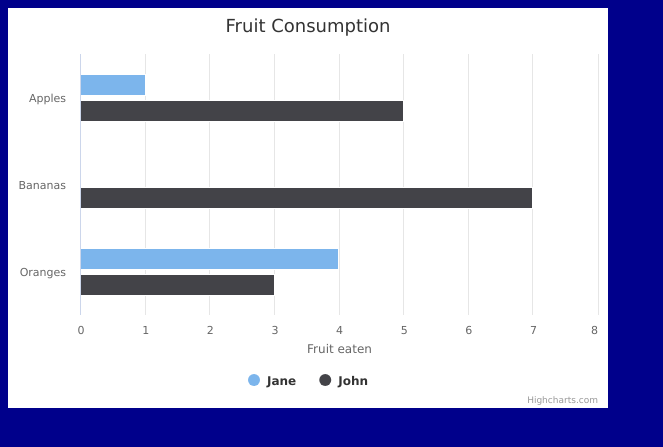
After one commit to dsiegler2000/vfr_metar_board, a Flask app: page /chart_testing in a window 1280 px wide. The commit adds this page. Shown: the top 447 px of the page, without its empty margins (0-663 px from the left). Run offline with Flask 3, Linux system fonts and the light colour scheme; parts of the project's set-up code (start-up, migrations or seed data) failed here and were passed over; some libraries are stand-ins or nearby versions.

Commit message:
noodling around with charting

```diff
--- a/app.py
+++ b/app.py
@@ -31,20 +31,24 @@ TEST_ICAOS = [
 for a in TEST_ICAOS:
     print(f"http://127.0.0.1:5000/metar/{a}")
 
-@app.route("/testing/<icao>")
+@app.route("/socket_testing/<icao>")
 def testing_icao(icao):
     airport = airports.get_airport_info(icao)
     metar = airport.metar
     taf = airport.taf
-    return render_template("index.html",
+    return render_template("socket_testing.html",
                            debug_info="DEBUG" if app.debug else "PROD",
                            metar=metar,
                            taf=taf)
 
+@app.route("/chart_testing")
+def charts_testing():
+    return render_template("chart_testing.html")
+
 @app.route("/metar/<icao>")
 def image_testing(icao):
-    # TODO add a text box at the top for the metar text, in courier
-    # TODO update cache here
+    # TODO add a text box at the top for the metar text & recency, in courier
+    # TODO update rendering cache here
     return render_template("metar.html",
                            icao=icao)
 
--- /dev/null
+++ b/package.json
@@ -0,0 +1,5 @@
+{
+  "dependencies": {
+    "chart.js": "^4.4.9"
+  }
+}
--- a/static/css/style.css
+++ b/static/css/style.css
@@ -1,7 +1,7 @@
 /* Bootstrap overrides */
 #wrapper {
-    height: 800px;
-    width: 1200px;
+    height: fit-content;
+    width: fit-content;
     background-color: whitesmoke;
 }
 
@@ -11,8 +11,8 @@
 
 body {
     background-color: darkblue;
-    max-height: 800px;
-    max-width: 1200px;
+    /* max-height: 800px; */
+    /* max-width: 1200px;  */
 }
 
 .row {
--- /dev/null
+++ b/templates/chart_testing.html
@@ -0,0 +1,35 @@
+{% extends 'base.html' %}
+
+{% block title %} VFR {% endblock %}
+{% block content %}
+<div id="container" style="width:100%; height:400px;"></div>
+
+<script src="{{ url_for('static', filename='node_modules/highcharts/highcharts.js')}}"></script>
+<script>
+    document.addEventListener('DOMContentLoaded', function () {
+    const chart = Highcharts.chart('container', {
+        chart: {
+            type: 'bar'
+        },
+        title: {
+            text: 'Fruit Consumption'
+        },
+        xAxis: {
+            categories: ['Apples', 'Bananas', 'Oranges']
+        },
+        yAxis: {
+            title: {
+                text: 'Fruit eaten'
+            }
+        },
+        series: [{
+            name: 'Jane',
+            data: [1, 0, 4]
+        }, {
+            name: 'John',
+            data: [5, 7, 3]
+        }]
+    });
+});
+</script>
+{% endblock %}
```
Also changed, not shown: static/package.json (added, +15 -0 lines), templates/metar.html (+7 -1 lines), package-lock.json (added), readme.md, static/package-lock.json (added), templates/socket_testing.html (renamed from templates/index.html), 1 other file.
